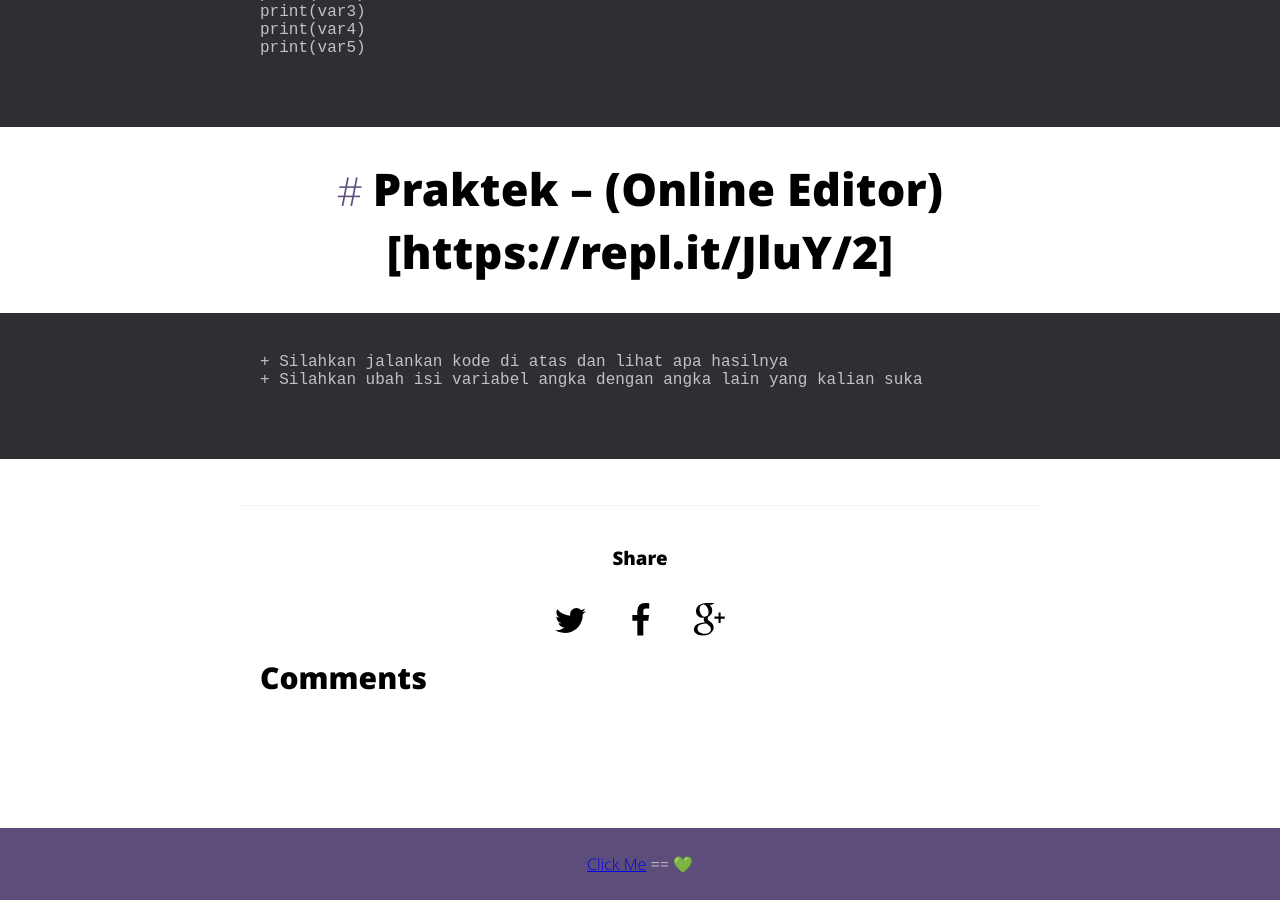
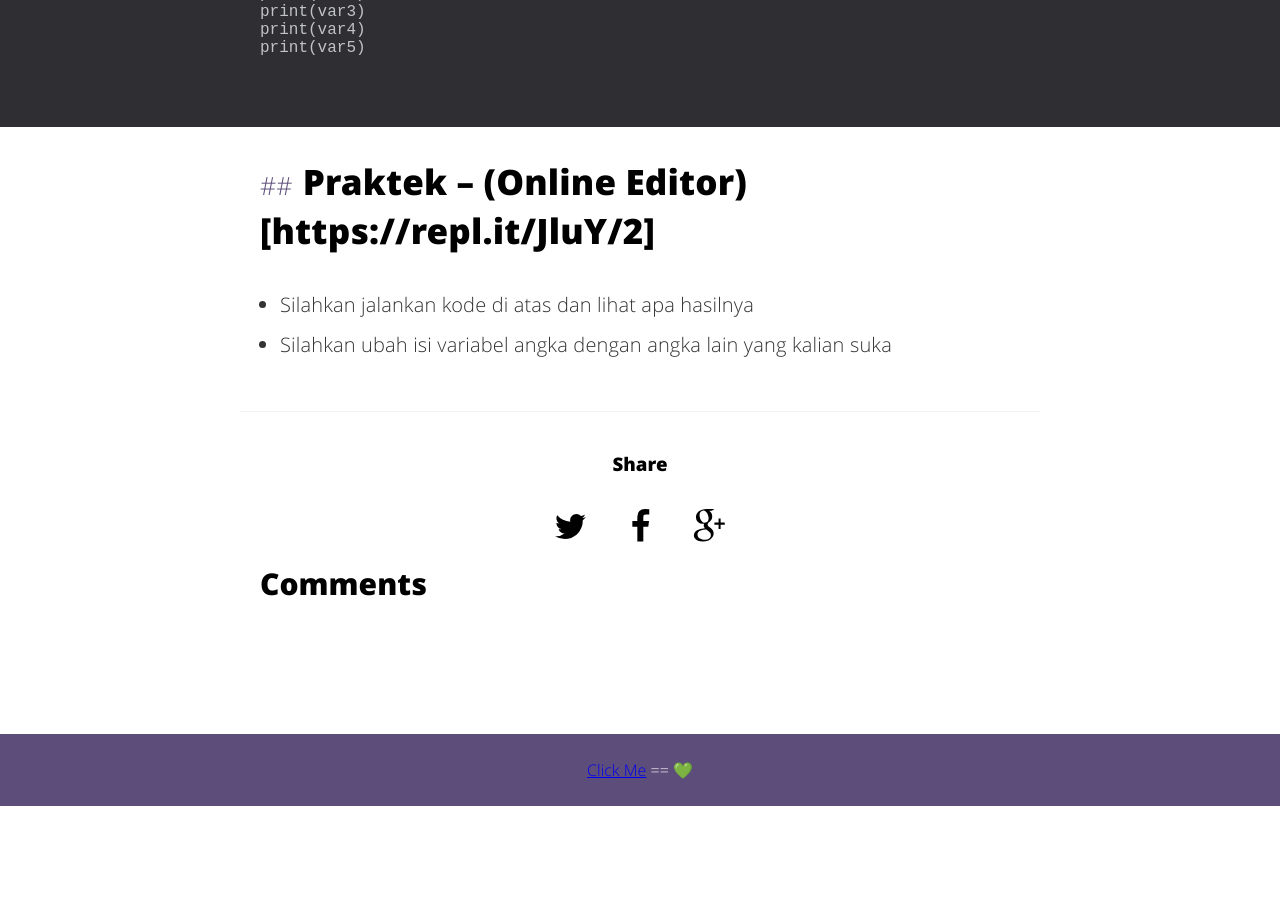
Before and after one commit to arkrwn/arkwrn.github.io, a Jekyll site: the page built from _posts/2017-07-26-Belajar-Python-2.md, in a window 1280 px wide and 900 px high, scrolled down 954 px. Built offline with Jekyll 4.4.1, drawn with Linux system fonts in a browser that asks for light colours; comment, search, counter and statistics services are not loaded; after the commit the page ends 1760 px from its top, so only the background shows below that.

````diff
--- a/_posts/2017-07-26-Belajar-Python-2.md
+++ b/_posts/2017-07-26-Belajar-Python-2.md
@@ -41,7 +40,7 @@ print(var4)
 print(var5)
 ```
 
-# Praktek -- (Online Editor)[https://repl.it/JluY/2]
+## Praktek -- (Online Editor)[https://repl.it/JluY/2]
 
-    + Silahkan jalankan kode di atas dan lihat apa hasilnya
-    + Silahkan ubah isi variabel angka dengan angka lain yang kalian suka
+- Silahkan jalankan kode di atas dan lihat apa hasilnya
+- Silahkan ubah isi variabel angka dengan angka lain yang kalian suka
````
Also changed, not shown: other parts of _posts/2017-07-26-Belajar-Python-2.md (+1 -2 lines).
